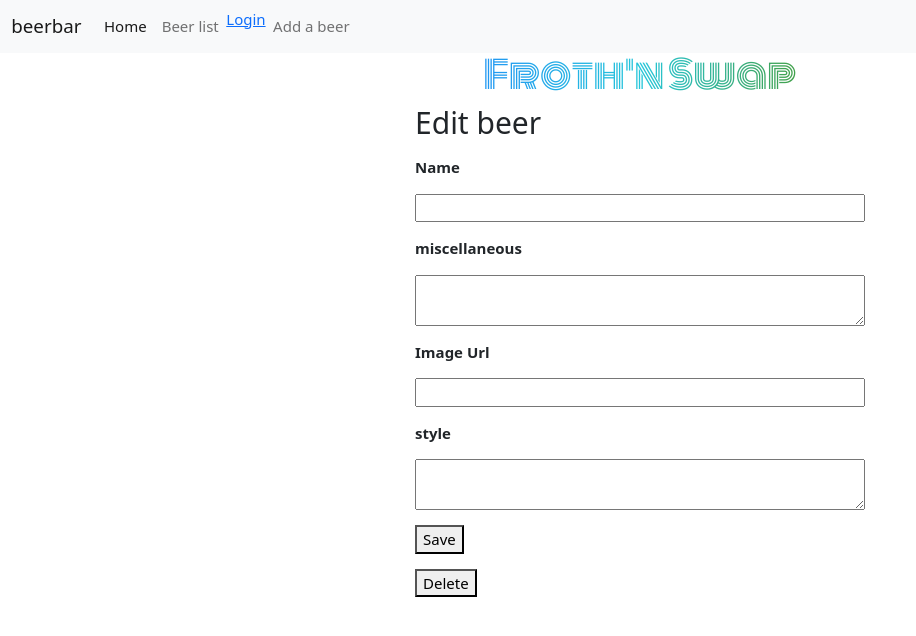
After one commit to marcpllew/Froth-n-Swap, a Flask app: template templates/beer/edit.html in a window 1280 px wide. The commit adds this page. Shown: the top 636 px of the page, without its empty margins (0-916 px from the left). Run offline with Flask 2, Linux system fonts and the light colour scheme; the template is opened without the code that fills it, so the values that code supplies are empty; some libraries are stand-ins or nearby versions.

Commit message:
add, delete and edit function added

```diff
--- a/controllers/session_controller.py
+++ b/controllers/session_controller.py
@@ -17,7 +17,8 @@ def login():
     valid = user and bcrypt.checkpw(password.encode(), user['password'].encode())
     if valid:
         # if they are in the database, we update the session
-        session['user_id'] = user ['id']
+        session['user_id'] = user['id']
+        print(user['id'])
         return redirect('/')
     else:
         #
--- a/static/style.css
+++ b/static/style.css
@@ -41,3 +41,27 @@ name {
     align-items: center;
     gap: 20px;
 }
+
+form {
+    margin: 0 auto;
+    width: 30em;
+}
+
+form > div {
+    margin-block: 1em;
+    display: flex;
+    flex-wrap: wrap;
+    gap: 1em;
+}
+form label,
+form input,
+form textarea {
+    width: 100%;
+}
+form label {
+    font-weight: bold;
+}
+.buttons {
+    font-size: 10;
+    color: red;
+}
--- /dev/null
+++ b/templates/beer/edit.html
@@ -0,0 +1,33 @@
+{% extends 'base.html' %}
+{% block content %}
+<form method="post" action="/beers/{{ beer['id'] }}">
+    <h2>Edit beer</h2>
+    <div>
+        <label for="name">Name</label>
+        <input id="name" name="name" type="text" value="{{beer['name']}}" />
+    </div>
+
+    <div>
+        <label for="miscellaneous">miscellaneous</label>
+        <textarea id="miscellaneous" name="miscellaneous">{{beer['miscellaneous']}}</textarea>
+    </div>
+
+    <div>
+        <label for="image_url">Image Url</label>
+        <input id="image_url" name="image_url" value="{{beer['image_url']}}"></textarea>
+    </div>
+    <div>
+        <label for="style">style</label>
+        <textarea id="style" name="style">{{beer['style']}}</textarea>
+    </div>
+
+    <div>
+        <button type="submit">Save</button>
+    </div>
+</form>
+<form action="/beers/{{beer['id']}}/delete" method="POST">
+    <button type="submit">
+        Delete
+    </button>
+</form>
+{% endblock content %}
```
Also changed, not shown: controllers/beer_controller.py (+25 -13 lines), models/beer.py (+11 -7 lines), templates/beer/beerlist.html (+20 -0 lines), templates/beer/create.html (+10 -4 lines), README.md.
